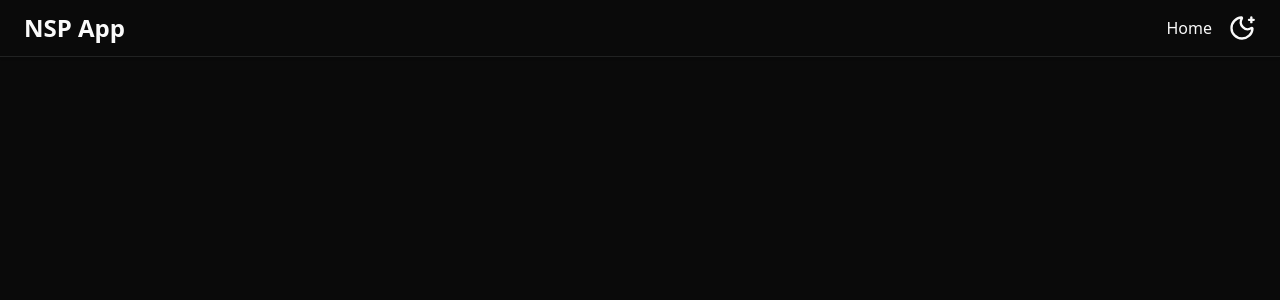
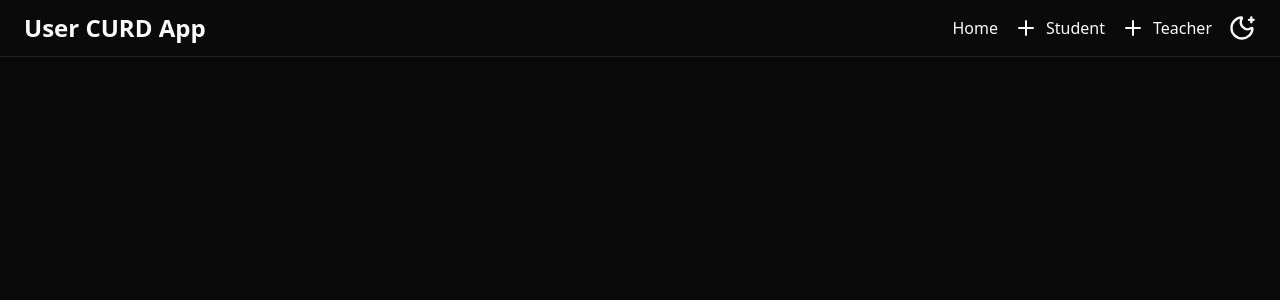
Before and after one commit to dhrubadas-dev/crud-relation-file-nextjs-prisma, a Next.js app: page /student/create in a window 1280 px wide. Shown: the top 300 px of the page. Built offline with nearby package versions, Linux system fonts and the light colour scheme.

Commit message:
app name change, teacher & student page metadata & linking

```diff
--- a/src/app/student/create/page.tsx
+++ b/src/app/student/create/page.tsx
@@ -1,3 +1,10 @@
+import { Metadata } from "next";
+
+export const metadata: Metadata = {
+	title: "Create Student | User CURD App",
+	description: "Create student page of User CURD App",
+};
+
 const page = () => {
 	return <></>;
 };
--- a/src/app/teacher/create/page.tsx
+++ b/src/app/teacher/create/page.tsx
@@ -1,3 +1,10 @@
+import { Metadata } from "next";
+
+export const metadata: Metadata = {
+	title: "Create Teacher | User CURD App",
+	description: "Create teacher page of User CURD App",
+};
+
 const page = () => {
 	return <></>;
 };
--- a/src/components/Header/Header.tsx
+++ b/src/components/Header/Header.tsx
@@ -1,5 +1,6 @@
 import Link from "next/link";
 import ThemeToggleButton from "../ThemeToggleButton";
+import { PlusIcon } from "lucide-react";
 
 const Header = () => {
 	return (
@@ -11,12 +12,24 @@ const Header = () => {
 					<h1
 						className="text-2xl font-semibold"
 						aria-label="App Name">
-						NSP App
+						User CURD App
 					</h1>
 				</Link>
 
 				<nav className="flex items-center gap-4">
 					<Link href={"/"}>Home</Link>
+
+					<Link
+						className="flex gap-2"
+						href={"/student/create"}>
+						<PlusIcon /> Student
+					</Link>
+
+					<Link
+						className="flex gap-2"
+						href={"/teacher/create"}>
+						<PlusIcon /> Teacher
+					</Link>
 
 					<ThemeToggleButton />
 				</nav>
```
